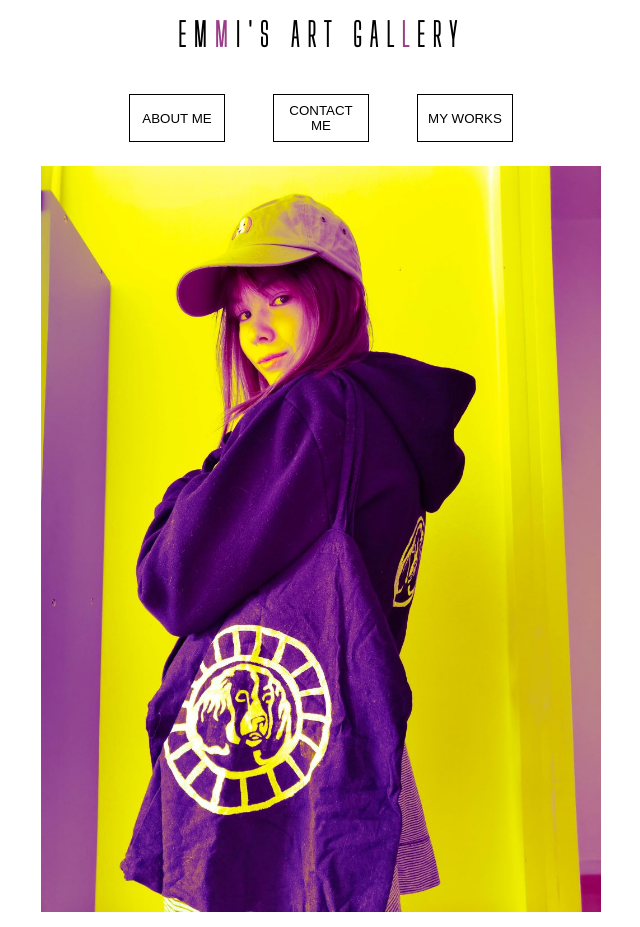
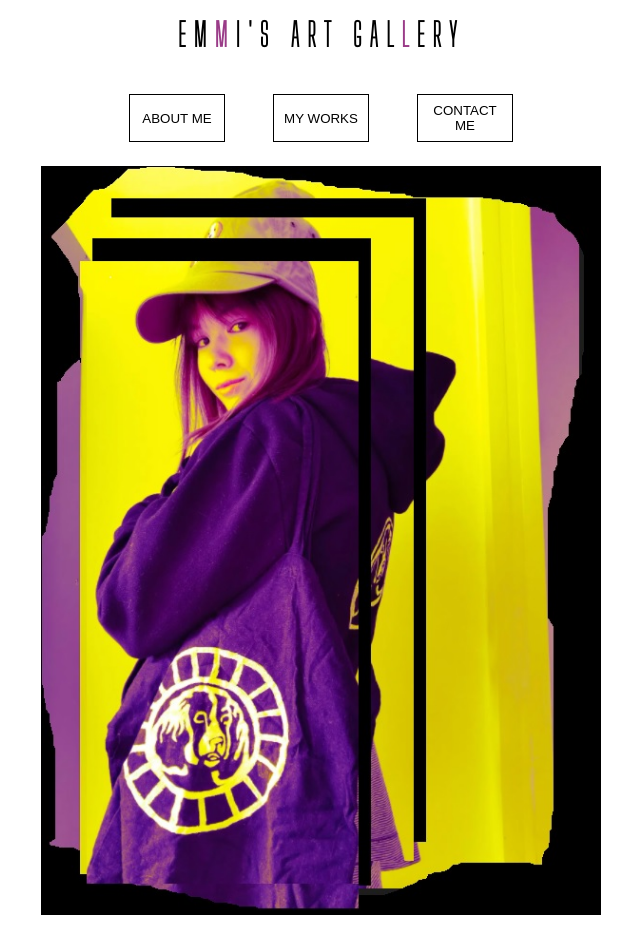
Before and after one commit to emmisk/art_gallery, a React (Create React App) app: page / in a window 1280 px wide. Shown: the whole page, without its empty margins (319-959 px from the left). Built offline with nearby package versions, Linux system fonts and the light colour scheme.

Commit message:
edit buttons order

```diff
--- a/src/App.js
+++ b/src/App.js
@@ -4,28 +4,28 @@ import Gallery from "./components/Gallery"
 import Button from "./components/Button"
 import Info from "./components/Info"
 import Contact from "./components/Contact"
-import MyImg from "./images/myImg.jpg"
+import MyImg from "./images/myPic.jpg"
 
 function App() {
   const [show, setShow] = useState(null)
 
   const toggleInfo = () => (show === "info" ? setShow(null) : setShow("info"))
+  const toggleGallery = () =>
+  show === "gallery" ? setShow(null) : setShow("gallery")
   const toggleContact = () =>
-    show === "contact" ? setShow(null) : setShow("contact")
-    const toggleGallery = () =>
-    show === "gallery" ? setShow(null) : setShow("gallery")
+  show === "contact" ? setShow(null) : setShow("contact")
 
   return (
     <div className="app">
       <Header />
       <div className="buttons">
         <Button handleClick={toggleInfo} text="About me" />
+        <Button handleClick={toggleGallery} text="My works" />
         <Button handleClick={toggleContact} text="Contact me" />
-        <Button handleClick={toggleGallery} text="My works" />
       </div>
       {show === "info" && <Info />}
+      {show === "gallery" && <Gallery />}
       {show === "contact" && <Contact />}
-      {show === "gallery" && <Gallery />}
       <img src={MyImg} alt="me"/>
     </div>
   )
```
